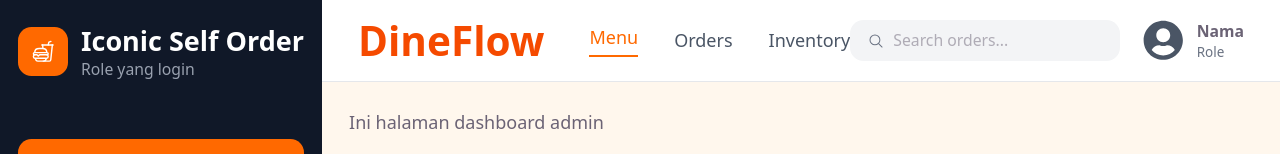
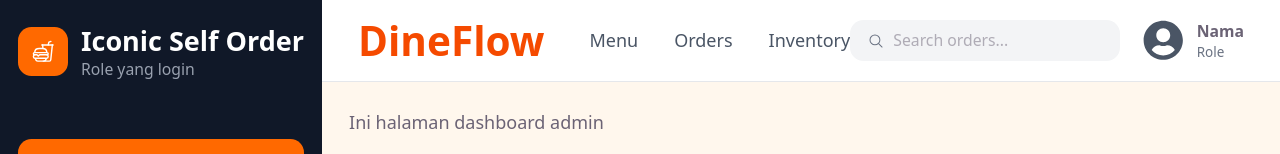
Before and after one commit to glriadomenica-debug/Frontend_iconic-resto, a React (Vite) app: page / in a window 1280 px wide. Shown: the top 154 px of the page. Built offline with nearby package versions, Linux system fonts and the light colour scheme.

Commit message:
update headerAdmin

```diff
--- a/src/components/layouts/LayoutAdmin/headerAdmin.tsx
+++ b/src/components/layouts/LayoutAdmin/headerAdmin.tsx
@@ -1,5 +1,6 @@
 import { IoSearchOutline } from "react-icons/io5";
 import { FaUserCircle } from "react-icons/fa";
+import { NavLink } from "react-router-dom";
 
 export default function HeaderAdmin() {
   return (
@@ -15,16 +16,43 @@ export default function HeaderAdmin() {
               </h1>
               <nav>
                 <ul className="flex items-center gap-8 text-gray-600 font-medium">
-                  <li className="text-orange-500 border-b-2 border-orange-500 pb-1 cursor-pointer">
-                    Menu
+                  <li>
+                    <NavLink
+                      to="/menu"
+                      className={({ isActive }) =>
+                        isActive
+                          ? "text-orange-500 border-b-2 border-orange-500 pb-1"
+                          : "hover:text-orange-500 pb-1"
+                      }
+                    >
+                      Menu
+                    </NavLink>
                   </li>
 
-                  <li className="hover:text-orange-500 cursor-pointer">
-                    Orders
+                  <li>
+                    <NavLink
+                      to="/orders"
+                      className={({ isActive }) =>
+                        isActive
+                          ? "text-orange-500 border-b-2 border-orange-500 pb-1"
+                          : "hover:text-orange-500 pb-1"
+                      }
+                    >
+                      Orders
+                    </NavLink>
                   </li>
 
-                  <li className="hover:text-orange-500 cursor-pointer">
-                    Inventory
+                  <li>
+                    <NavLink
+                      to="/inventory"
+                      className={({ isActive }) =>
+                        isActive
+                          ? "text-orange-500 border-b-2 border-orange-500 pb-1"
+                          : "hover:text-orange-500 pb-1"
+                      }
+                    >
+                      Inventory
+                    </NavLink>
                   </li>
                 </ul>
               </nav>
@@ -52,11 +80,6 @@ export default function HeaderAdmin() {
             </div>
           </div>
         </header>
-
-        {/* Content */}
-        {/* <main className="flex-1 overflow-y-auto p-6 bg-orange-50">
-          <Outlet />
-        </main> */}
       </div>
     </>
   );
```
